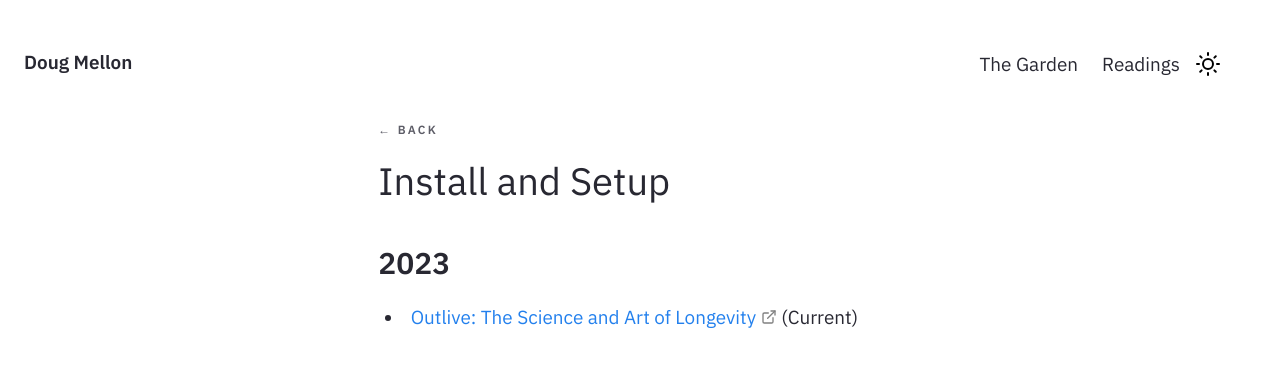
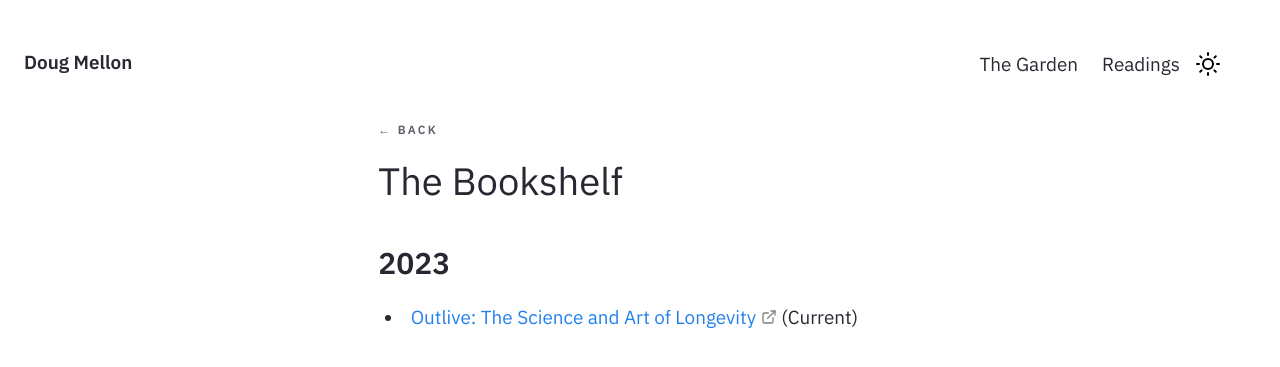
Before and after one commit to dougmellon/dougmellon.github.io, a Jekyll site: the page built from _posts/2023-07-24-readings.md, in a window 1280 px wide. Shown: the top 367 px of the page. Built offline with Jekyll 4.4.1, drawn with Linux system fonts in a browser that asks for light colours.

```diff
--- a/_posts/2023-07-24-readings.md
+++ b/_posts/2023-07-24-readings.md
@@ -1,5 +1,5 @@
 ---
-title: Install and Setup
+title: The Bookshelf
 ---
 
 ## 2023
```
